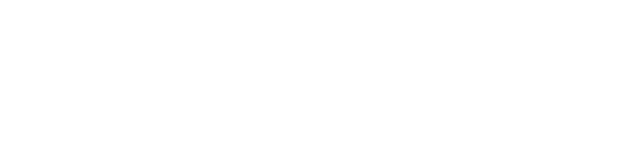
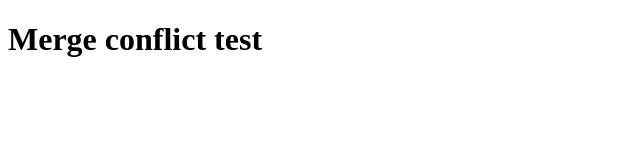
Before and after one commit to Orient-J/mypj, a plain HTML site: page index.html in a window 1280 px wide. Shown: the whole page, without its empty margins (0-640 px from the left). Drawn offline with Linux system fonts and the light colour scheme.

Commit message:
first commit

```diff
--- a/index.html
+++ b/index.html
@@ -7,6 +7,6 @@
     <title>Document</title>
 </head>
 <body>
-
+    <h1>Merge conflict test</h1>
 </body>
 </html>
--- a/style.css
+++ b/style.css
@@ -0,0 +1,3 @@
+body{
+    background-color: red;
+}
```
